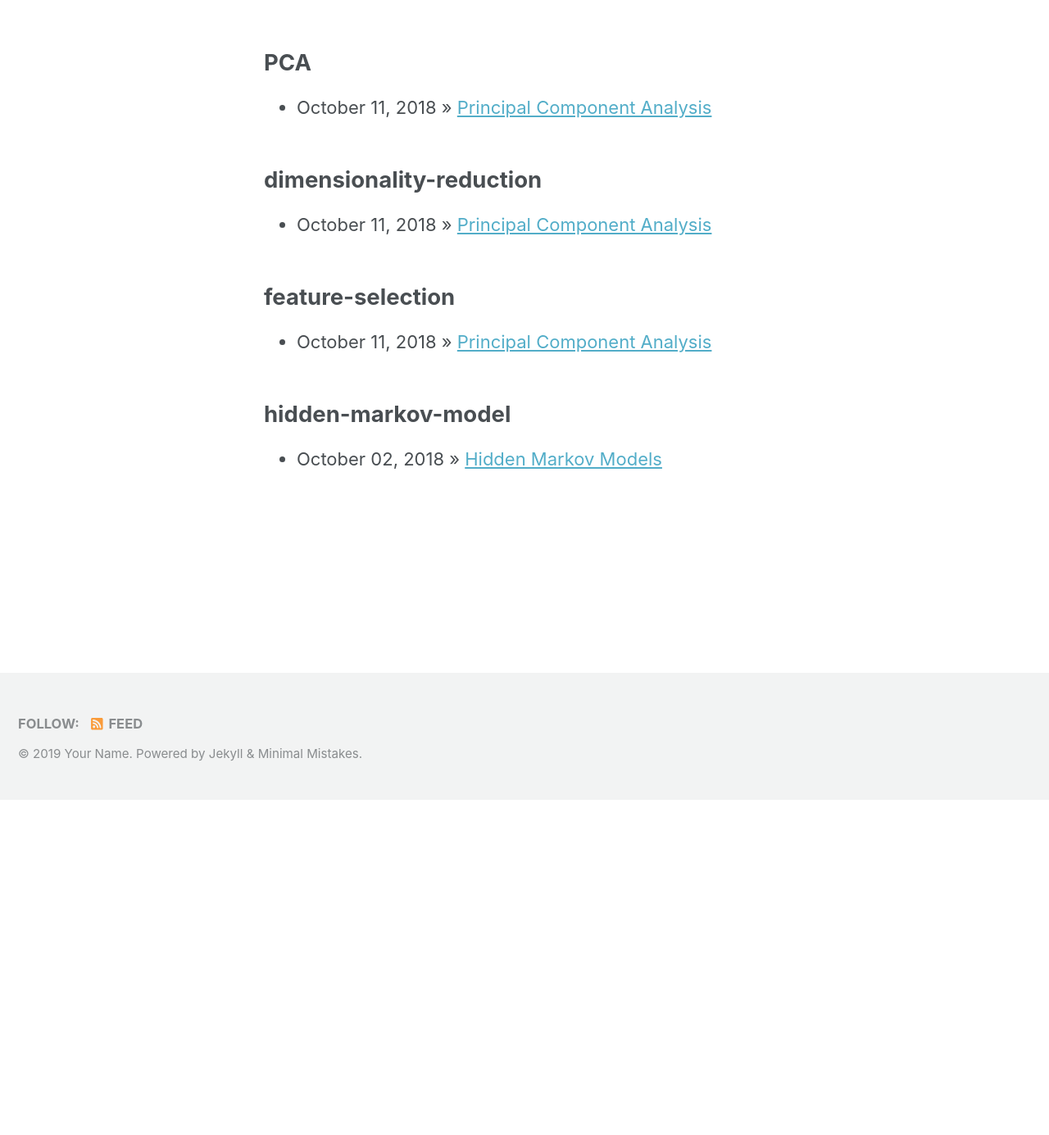
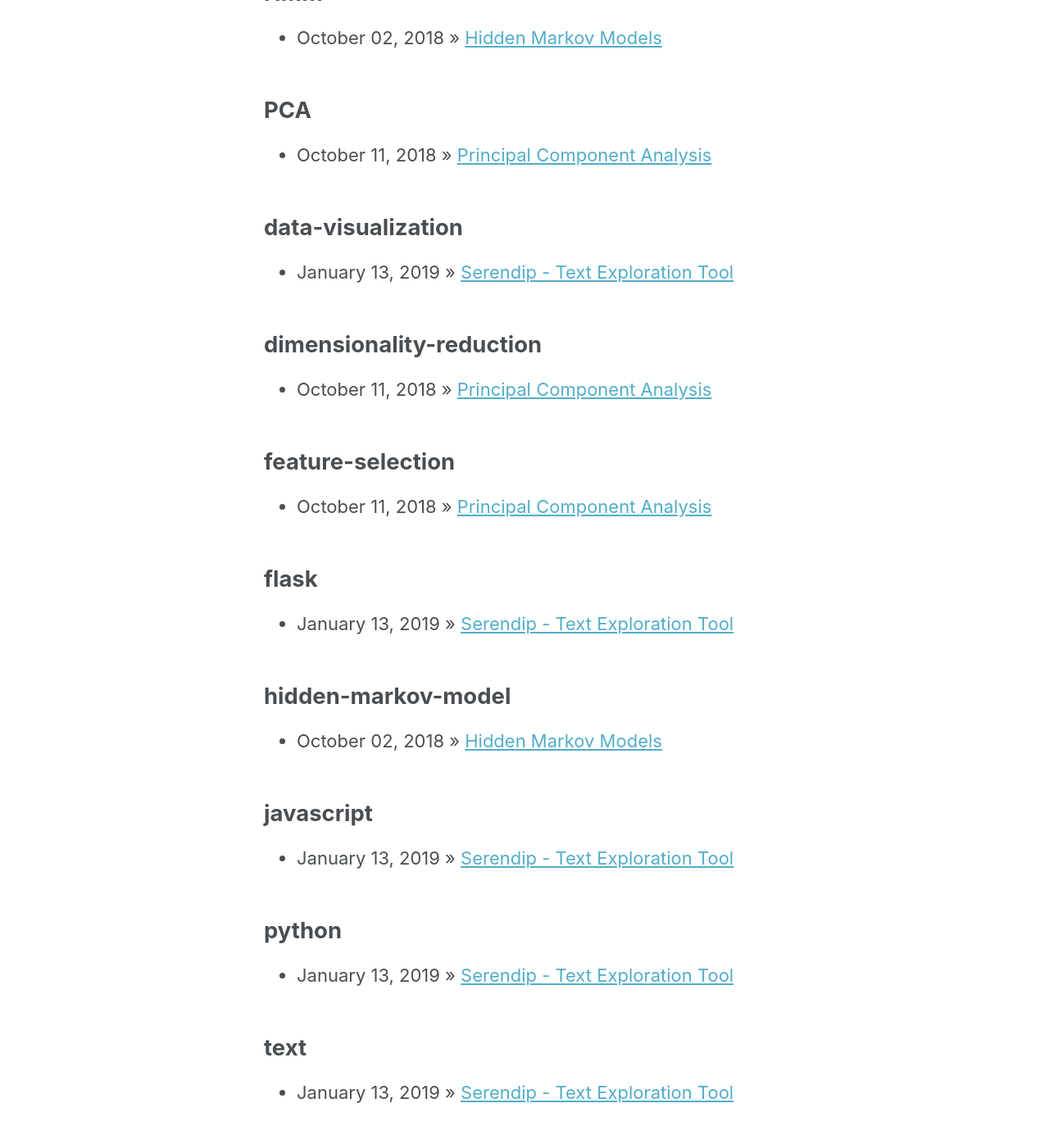
Before and after one commit to RishabhPatil/RishabhPatil.github.io, a Jekyll site: the page built from tags/index.md, in a window 1280 px wide and 1400 px high, scrolled down 424 px. Shown: the top 1385 px of the window at 82% size. Built offline with Jekyll 4.4.1, drawn with Linux system fonts in a browser that asks for light colours; cached includes are drawn as plain includes; nearby versions of some CDN libraries; some of the changed lines change nothing that is shown; some of the changed text lies outside the part shown.

Commit message:
Serendip

```diff
--- a/_config.yml
+++ b/_config.yml
@@ -25,7 +25,7 @@ baseurl                  : # the subpath of your site, e.g. "/blog"
 repository               : # GitHub username/repo-name e.g. "mmistakes/minimal-mistakes"
 teaser                   : # path of fallback teaser image, e.g. "/assets/images/500x300.png"
 # breadcrumbs            : false # true, false (default)
-words_per_minute         : 200
+words_per_minute         : 100
 comments:
   provider               : # false (default), "disqus", "discourse", "facebook", "google-plus", "staticman", "staticman_v2" "custom"
   disqus:
--- /dev/null
+++ b/_posts/2019-01-12-Serendip-Text-Analytics-Tool.markdown
@@ -0,0 +1,82 @@
+---
+layout: single
+title:  Serendip - Text Exploration Tool
+date:   2019-01-12 19:49:00 -0700
+<!-- tags: PCA feature-selection -->
+tags: text javascript python flask data-visualization
+---
+
+I implemented a revised version of [Serendip](https://graphics.cs.wisc.edu/Papers/2014/AKVWG14/Preprint.pdf) as a part of the 'Data Visualization' course.
+
+You can find the entire codebase on [this git repository.](https://github.com/RishabhPatil/Serendip)
+
+Here's a description of the views we implemented:
+
+## Corpus View:
+
+Corpus View represents the trends between documents and topics encoding the adjacency in circles.
+Vertical Axis contains all the names of documents in the dataset while the horizontal axis represents all the topics extracted from Topic Modeling.
+
+<img src="/assets/img/Corpus.PNG">
+
+The proportion of each topic in the document can be determined by the size of the circle on the intersection. When the topics or documents are selected the respective label colors are changed to red.
+For large text corpora, there could be a large number of dimensions of the matrix.
+To make it less confusing, we provide a selection method so that the user would be able to access the relevant documents and topics easily.
+By clicking on the topics at the top, the intersection circles or the vertical lines, we can see the top rank words of the respective topic or topic distribution on the right side of the corpus view.
+<br>
+<br>
+Topic Distribution shows top 20 words from the selected topic in the form of horizontal bar chart.
+The horizontal length of bar signifies the intensity of word in the topic. Higher the intensity, higher is the rank of that word.
+Likewise, by clicking on the document name in the corpus view, we can see the topic overview for the same document below the topic distribution.
+<br>
+<br>
+Topic Overview of the document is shown in the form of a vertical line chart which shows us the behavior of document line by line.
+Different lines represent the different topics in the document.
+Horizontal Axis signifies the density of the topic at that position in the document.
+Different topics are encoded with different colors so that it would be easy to distinguish between topics and relate the words from the same topic in the Text View.
+
+---
+
+## Text View:
+
+The text view allows the user to view the distribution of topics throughout a document, as well as the individual words which contribute to each of these topics. We use the same color coding for topics throughout the system, this consistency makes it easier to observe patterns and make deductions from the text data. The text view is comprised of three visualizations Topic Buttons, Document Text, and Topic Distribution. These visualizations are interconnected and the interactions in text view affect all of them.
+
+<img src="/assets/img/Text.PNG">
+
+### Topic Buttons:
+The left panel on the text view displays the total topics of the system and a progress bar within each of these buttons shows the topic score for the currently selected document. Clicking any of these topic buttons will highlight all words in the document that belong to this topic. This allows the user to investigate the topic’s contribution to a document. It may be possible that a topic has a high score for a given topic, but in reality, the words mentioned have little to do with the actual context of the text.
+
+### Document Text:
+The middle section shows the text contained within the document. Each word is displayed inside a span tag, this allows us to highlight individual words. The user can hover over the important words picked up by the system as a result of topic modeling. When a topic button is clicked each of the topic’s words in the document is highlighted with the topic’s unique color and the intensity depends on the score of each word.
+
+### Topic Distribution:
+Compared to the original paper we have taken a different approach in representing the distribution of topics throughout a document. We split the document into a fixed number of windows. The 30 topic scores are estimated for each of these windows. We generate line graphs for each topic based on these scores. This new approach allows us to compare topic distributions for multiple documents on the same scale and since the size of the y-axis remains the same it makes it easier to study the development of topics as we go deeper in a document.
+
+---
+
+## Rank View
+
+Rank View provides us with the list of words in the topic and compares the ranks of those words on different topics. Input words can be assigned with colors and these encoded colors are shown on a horizontal line which is placed on the topic bars. We can add multiple words through text input and bars of topics will be rearranged in the ascending order by the rank of those words in the topics. Ascending nature of ranking helps us to analyze and compare the entered words. Words can be removed from the list by clicking on the cross button in front of the word. High salient words are shown by small horizontal lines at the top of the bars. The length of the bar represents the total number of words on the topic.
+
+<img src="/assets/img/Rank.PNG">
+
+Our rank view shows equal length for all the bars as the gensim lda model returns equal number of words for all the topics during topic modeling. By clicking on the bar of the topic, we could see the topic distribution of words on the right side of the Rank View
+
+---
+
+### Document Search
+
+This is a new module that we have added to the Serendip system. The original Serendip allows users to explore the topics in a document, the words in a document and even the saliency of a word in a topic. We felt like the next best tool would be to allow a user to find relevant documents by searching for keywords.
+
+<img src="/assets/img/Extension.PNG">
+
+This was a challenge because we need to return all relevant documents which may or may not contain the searched
+terms. We took a vector based similarity scoring approach to solve this problem.  Based on the topic scores for each word we generate a aggregate score vector of size 30, we call this the ‘search vector’. The search vector is visualized with the help of a bubble chart on the right-hand side of the view. It displays the prominence of each topic in the search vector. The larger the topic bubble radius the higher is the likelihood that the author is looking for documents related to that topic.
+
+
+Similarly, we have a vector generated for each document (i.e. ‘document vectors’) in the corpus as a result of LDA. The document vectors are visualized as horizontal bar graphs for each of the documents returned for the search query.
+
+
+We calculate the cosine similarity between the search vector and each of the document vector and documents cards are returned in order of decreasing similarity with the search vector.
+
+---
```
Also changed, not shown: assets/img/Corpus.PNG (added), assets/img/Extension.PNG (added), assets/img/Rank.PNG (added), assets/img/Text.PNG (added).
